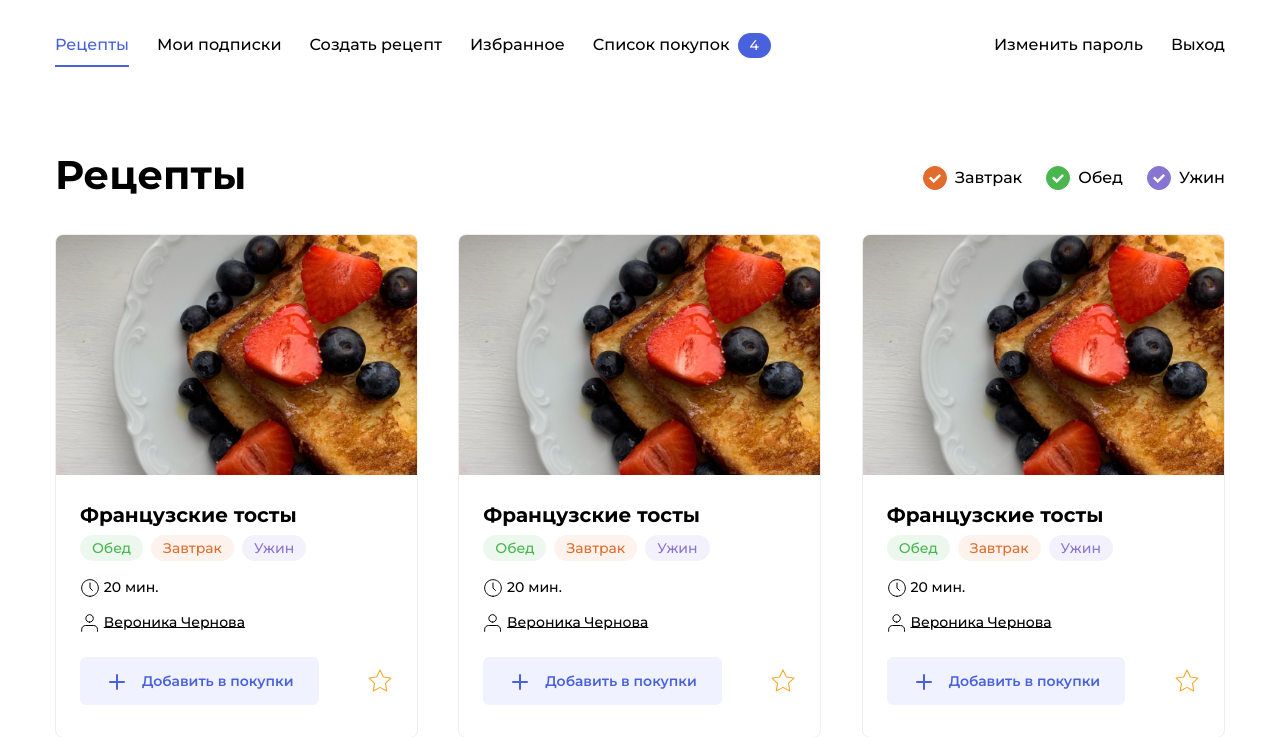
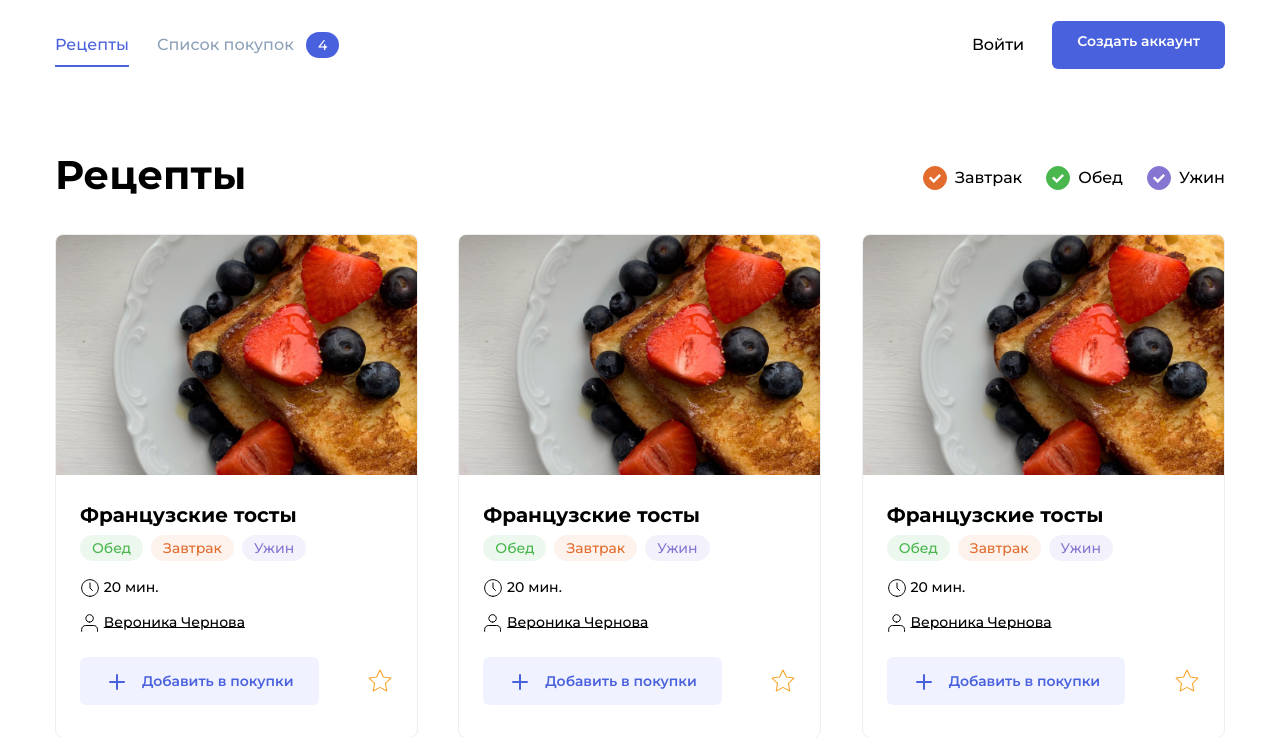
Before and after one commit to sh2MAN/foodgram-project, a Django app: page / in a window 1280 px wide. Shown: the top 737 px of the page. Run offline with Django 3.2, Linux system fonts and the light colour scheme; data that the repository does not hold is empty; some libraries are stand-ins or nearby versions.

Commit message:
Update navigation

```diff
--- a/foodgram/recipes/templates/includes/recipe_card.html
+++ b/foodgram/recipes/templates/includes/recipe_card.html
@@ -1,4 +1,4 @@
-<div class="card" data-id="120">
+<div class="card" data-id="{{ recipe.pk }}">
     {% load thumbnail %}
     {% thumbnail recipe.image "364x240" crop="center" upscale=True as image %}
     <a href="{% url 'recipe' recipe.author.username recipe.id %}" class="link" target="_blank">
--- /dev/null
+++ b/foodgram/templates/base_includes/nav.html
@@ -0,0 +1,30 @@
+<nav class="nav">
+    <div class="nav__container container">
+        {% if user.is_authenticated %}
+        <ul class="nav__items list">
+            <li class="nav__item nav__item_active"><a href="{% url 'index' %}" class="nav__link link">Рецепты</a></li>
+            <li class="nav__item"><a href="#" class="nav__link link">Мои подписки</a></li>
+            <li class="nav__item"><a href="#" class="nav__link link">Создать рецепт</a></li>
+            <li class="nav__item"><a href="#" class="nav__link link">Избранное</a></li>
+            <li class="nav__item"><a href="#" class="nav__link link">Список покупок</a>
+                <span class="badge badge_style_blue nav__badge" id="counter">4</span>
+            </li>
+
+        </ul>
+        <ul class="nav__items list">
+            <li class="nav__item"><a href="#" class="nav__link link">Изменить пароль</a></li>
+            <li class="nav__item"><a href="#" class="nav__link link">Выход</a></li>
+        </ul>
+        {% else %}
+        <ul class="nav__items list">
+            <li class="nav__item nav__item_active"><a href="{% url 'index' %}" class="nav__link link">Рецепты</a></li>
+            <li class="nav__item nav__item_disabled"><a href="#" class="nav__link link">Список покупок <span
+                        class="badge badge_style_blue nav__badge" id="counter">4</span></a></li>
+        </ul>
+        <ul class="nav__items list">
+            <li class="nav__item"><a href="#" class="nav__link link">Войти</a></li>
+            <li class="nav__item"><a href="#" class="button button_style_blue">Создать аккаунт</a></li>
+        </ul>
+        {% endif %}
+    </div>
+</nav>
--- a/foodgram/templates/index.html
+++ b/foodgram/templates/index.html
@@ -13,23 +13,7 @@
 
 <body class="body">
     <header class="header">
-        <nav class="nav">
-            <div class="nav__container container">
-                <ul class="nav__items list">
-                    <li class="nav__item nav__item_active"><a href="#" class="nav__link link">Рецепты</a></li>
-                    <li class="nav__item"><a href="#" class="nav__link link">Мои подписки</a></li>
-                    <li class="nav__item"><a href="#" class="nav__link link">Создать рецепт</a></li>
-                    <li class="nav__item"><a href="#" class="nav__link link">Избранное</a></li>
-                    <li class="nav__item"><a href="#" class="nav__link link">Список покупок</a> <span
-                            class="badge badge_style_blue nav__badge" id="counter">4</span></li>
-
-                </ul>
-                <ul class="nav__items list">
-                    <li class="nav__item"><a href="#" class="nav__link link">Изменить пароль</a></li>
-                    <li class="nav__item"><a href="#" class="nav__link link">Выход</a></li>
-                </ul>
-            </div>
-        </nav>
+        {% include 'base_includes/nav.html' %}
     </header>
     <main class="main container">
         <div class="main__header">
```
Also changed, not shown: foodgram/recipes/templates/recipe_single_page.html (+1 -17 lines).
